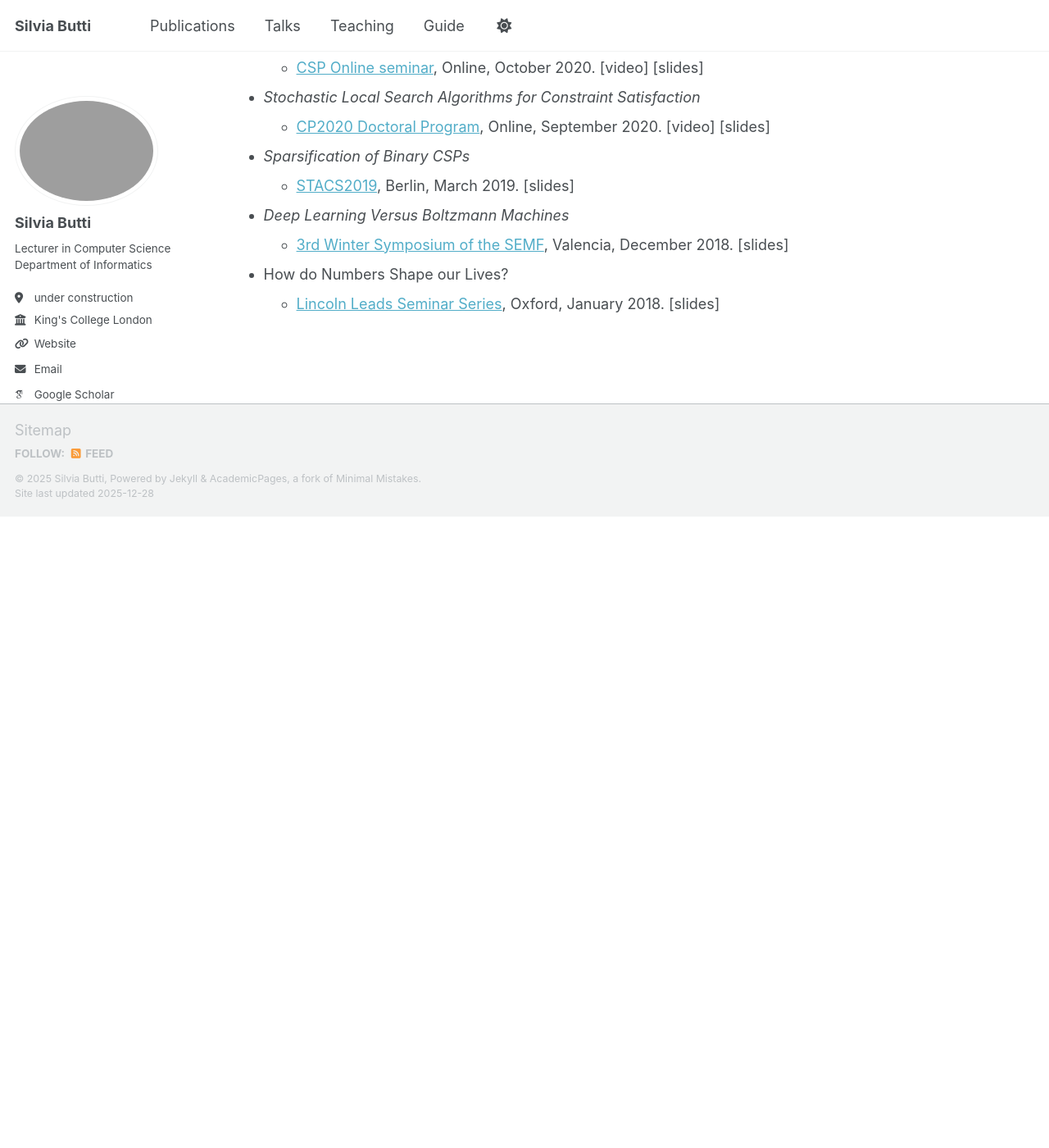
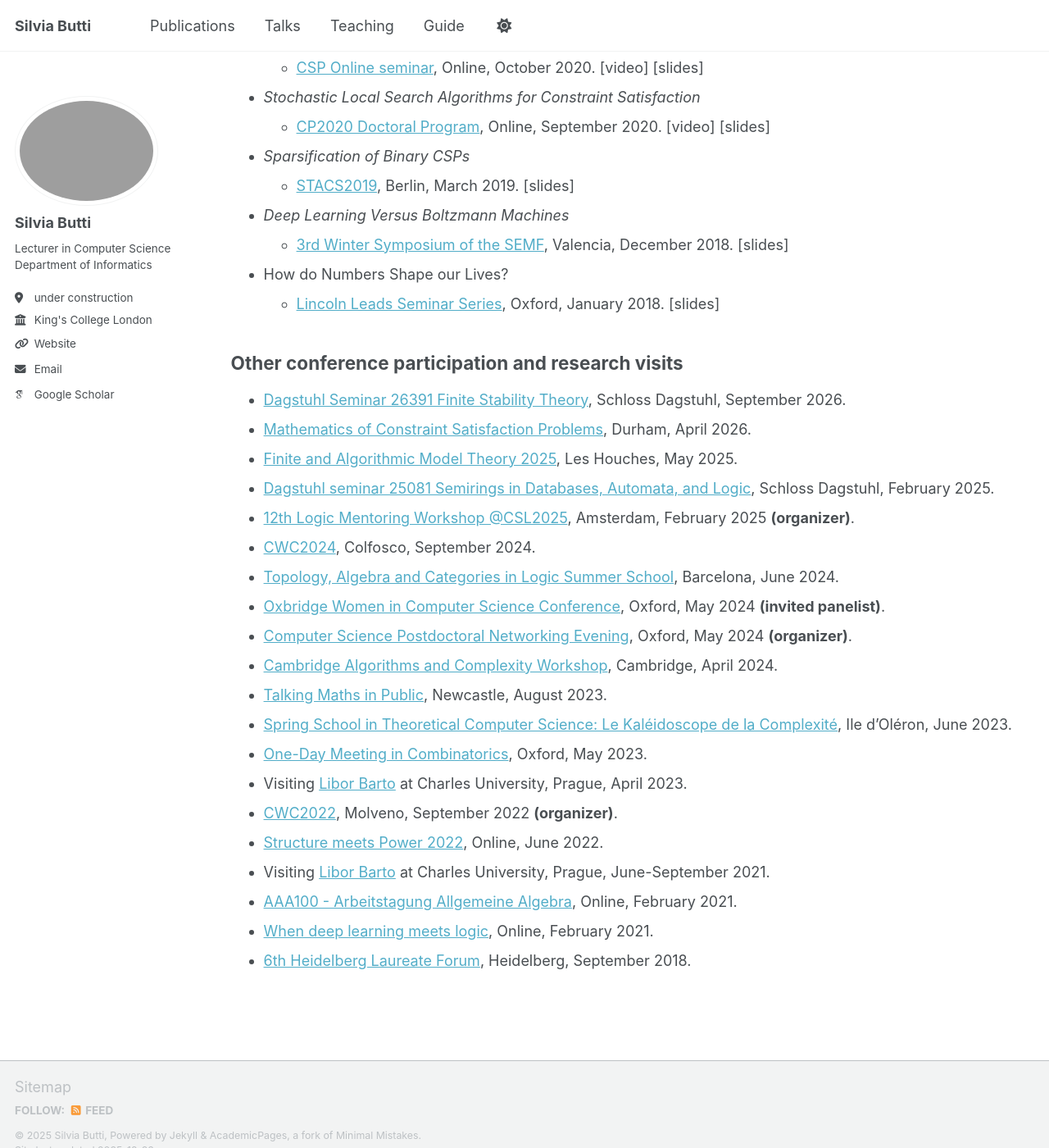
Before and after one commit to silviabutti/silviabutti.github.io, a Jekyll site: the page built from _pages/talks.md, in a window 1280 px wide and 1400 px high, scrolled down 1114 px. Shown: the whole window at 82% size. Built offline with Jekyll 4.4.1, drawn with Linux system fonts in a browser that asks for light colours; some web fonts are replaced; a script bundle is joined from its source files by our own code; library files that are not in the unit come from our copies; before the commit the page ends 1744 px from its top, so only the background shows below that; some of the changed text lies outside the part shown.

Commit message:
Update talks.md

```diff
--- a/_pages/talks.md
+++ b/_pages/talks.md
@@ -44,3 +44,27 @@ author_profile: true
   - [3rd Winter Symposium of the SEMF](https://semf.org.es/), Valencia, December 2018. [slides]
 - How do Numbers Shape our Lives?
   - [Lincoln Leads Seminar Series](https://lincolnleads.wordpress.com/mathematics/), Oxford, January 2018. [slides]
+
+
+## Other conference participation and research visits
+
+- [Dagstuhl Seminar 26391 Finite Stability Theory](https://www.dagstuhl.de/seminars/seminar-calendar/seminar-details/26391), Schloss Dagstuhl, September 2026.
+- [Mathematics of Constraint Satisfaction Problems](https://durham.csp-seminar.org/), Durham, April 2026.
+- [Finite and Algorithmic Model Theory 2025](https://fmt25.labri.fr/index.html), Les Houches, May 2025.
+- [Dagstuhl seminar 25081 Semirings in Databases, Automata, and Logic](https://www.dagstuhl.de/en/seminars/seminar-calendar/seminar-details/25081), Schloss Dagstuhl, February 2025.
+- [12th Logic Mentoring Workshop @CSL2025](https://logic-mentoring-workshop.github.io/csl25/), Amsterdam, February 2025 **(organizer)**.
+- [CWC2024](https://cspworldcongress.org/2024/), Colfosco, September 2024.
+- [Topology, Algebra and Categories in Logic Summer School](https://iiia.csic.es/tacl2024/school.html), Barcelona, June 2024.
+- [Oxbridge Women in Computer Science Conference](https://www.cs.ox.ac.uk/conferences/Oxbridge2024/), Oxford, May 2024 **(invited panelist)**.
+- [Computer Science Postdoctoral Networking Evening](files/schedule.pdf), Oxford, May 2024 **(organizer)**.
+- [Cambridge Algorithms and Complexity Workshop](https://www.cl.cam.ac.uk/~tg508/cacw2024.html), Cambridge, April 2024.
+- [Talking Maths in Public](https://talkingmathsinpublic.uk/), Newcastle, August 2023.
+- [Spring School in Theoretical Computer Science: Le Kaléidoscope de la Complexité](https://epit2023.sciencesconf.org/), Ile d'Oléron, June 2023.
+- [One-Day Meeting in Combinatorics](https://people.maths.ox.ac.uk/scott/one-day_meeting.htm), Oxford, May 2023.
+- Visiting [Libor Barto](https://www.karlin.mff.cuni.cz/~barto/research.html) at Charles University, Prague, April 2023.
+- [CWC2022](https://cwc.csp-seminar.org/), Molveno, September 2022 **(organizer)**.
+- [Structure meets Power 2022](https://www.cst.cam.ac.uk/conference/structure-meets-power-2022), Online, June 2022.
+- Visiting [Libor Barto](https://www.karlin.mff.cuni.cz/~barto/research.html) at Charles University, Prague, June-September 2021.
+- [AAA100 - Arbeitstagung Allgemeine Algebra](http://aaa.tcs.uj.edu.pl/), Online, February 2021.
+- [When deep learning meets logic](https://research.samsung.com/news/-When-deep-learning-meets-logic-a-three-days-virtual-workshop-on-neural-symbolic-integration-sponsored-by-Samsung-Research), Online, February 2021.
+- [6th Heidelberg Laureate Forum](https://www.heidelberg-laureate-forum.org/), Heidelberg, September 2018.
```
Also changed, not shown: other parts of _pages/talks.md (+3 -3 lines).
